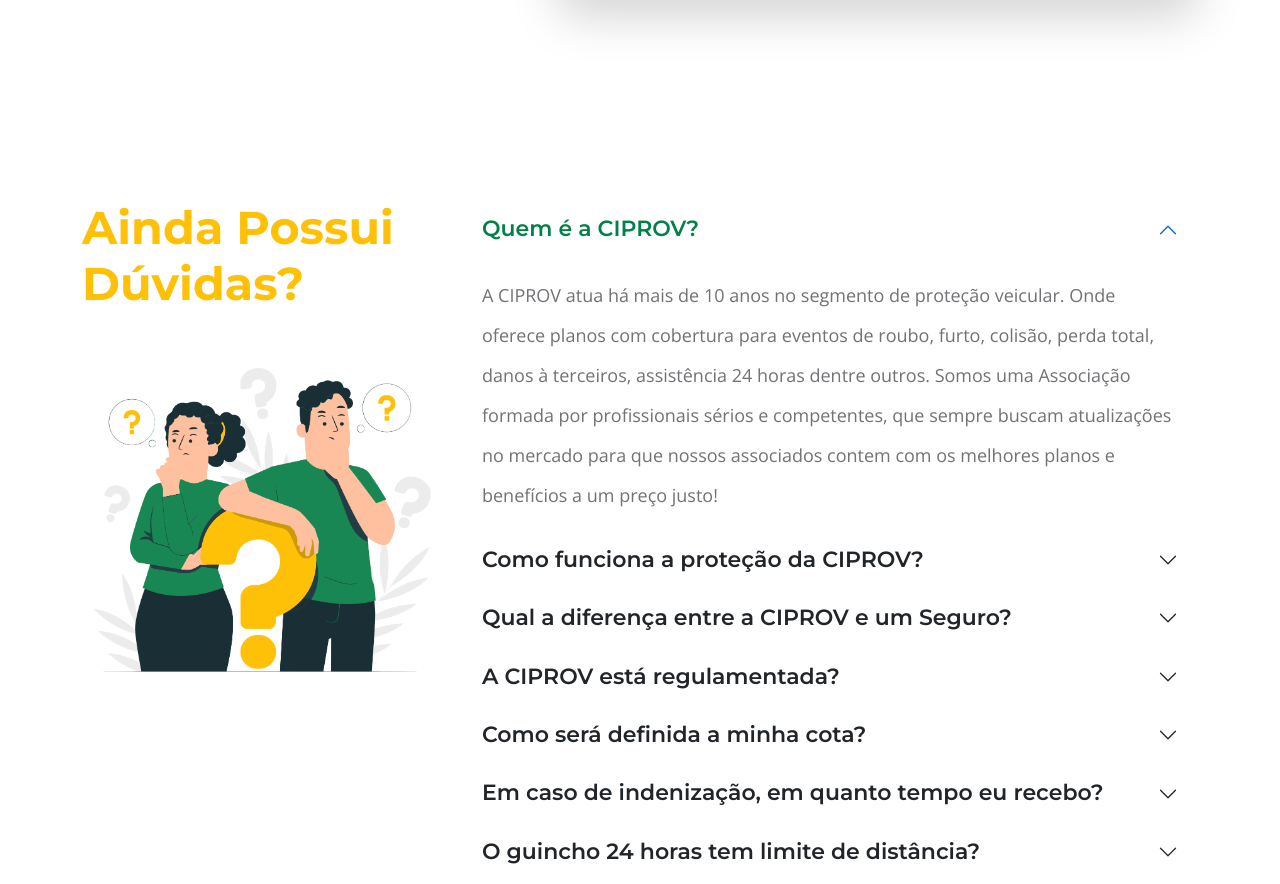
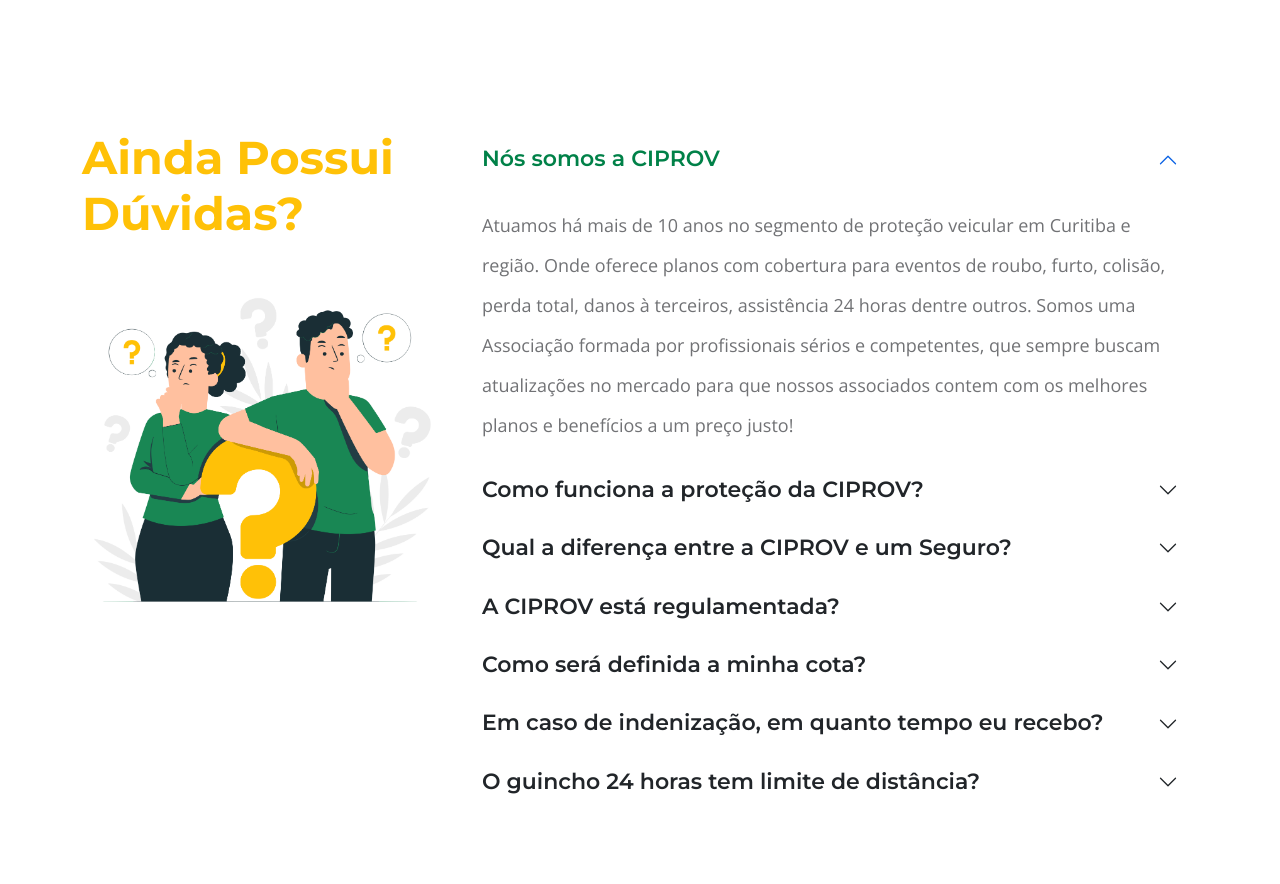
Before and after one commit to djalmamanfrin/anamanfrin-cotacao-online, a plain HTML site: page index.html in a window 1280 px wide. Shown: the part 1180-2064 px from the top of the page. Drawn offline with nearby package versions, Linux system fonts and the light colour scheme.

Commit message:
ciprov logo removed

```diff
--- a/index.html
+++ b/index.html
@@ -30,9 +30,9 @@
 
             <section class="hero-section d-flex justify-content-center align-items-center" id="section_1">
                 <div class="container">
-                    <div class="text-center">
-                        <img width="350" height="70" src="images/ciprov-logo.webp" alt="arrow">
-                    </div>
+<!--                    <div class="text-center">-->
+<!--                        <img width="350" height="70" src="images/ciprov-logo.webp" alt="arrow">-->
+<!--                    </div>-->
                     <div class="row">
                         <div class="col-lg-10 col-12 mx-auto">
                             <h1 class="text-center text-yellow">Descubra Agora!</h1>
@@ -303,13 +303,13 @@
                                 <div class="accordion-item">
                                     <h2 class="accordion-header" id="headingOne">
                                         <button class="accordion-button" type="button" data-bs-toggle="collapse" data-bs-target="#collapseOne" aria-expanded="true" aria-controls="collapseOne">
-                                        Quem é a CIPROV?
+                                        Nós somos a CIPROV
                                         </button>
                                     </h2>
 
                                     <div id="collapseOne" class="accordion-collapse collapse show" aria-labelledby="headingOne" data-bs-parent="#accordionExample">
                                         <div class="accordion-body">
-                                            A CIPROV atua há mais de 10 anos no segmento de proteção veicular.
+                                            Atuamos há mais de 10 anos no segmento de proteção veicular  em Curitiba e região.
                                             Onde oferece planos com cobertura para eventos de roubo, furto, colisão,
                                             perda total, danos à terceiros, assistência 24 horas dentre outros.
                                             Somos uma Associação formada por profissionais sérios e competentes, que
```
